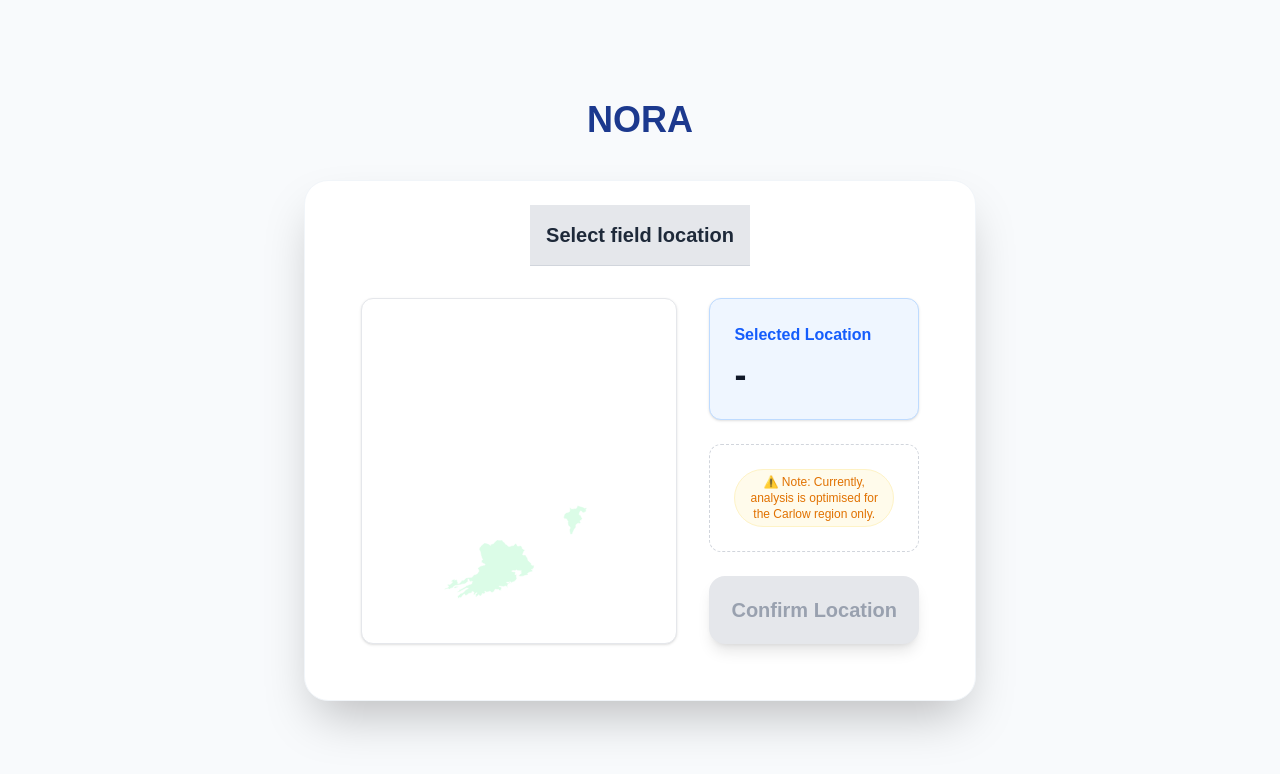
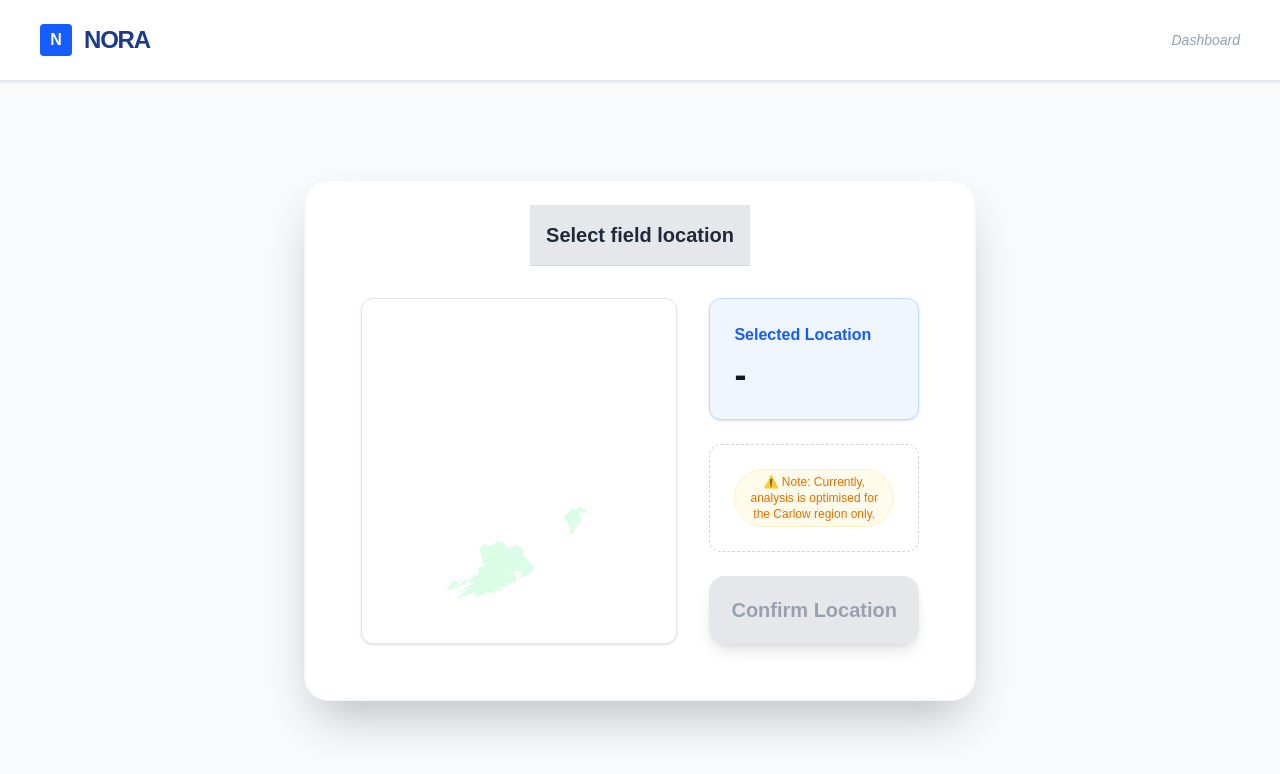
Before and after one commit to RYEONGRYEONG/NORA, a Next.js app in the folder frontend/: page / in a window 1280 px wide. Shown: the top 774 px of the page. Built offline with nearby package versions, Linux system fonts and the light colour scheme.

Commit message:
refine layout

```diff
--- a/frontend/app/page.tsx
+++ b/frontend/app/page.tsx
@@ -3,9 +3,23 @@ import Map from './map'
 
 export default function Home(){
     return(
-        <main className="flex min-h-screen flex-col items-center justify-center p-24 bg-slate-50">
-            <h1 className="text-4xl font-bold mb-10 text-blue-900">NORA</h1>
-            <Map />
+        <main className="flex min-h-screen flex-col bg-slate-50">
+<header className="w-full py-6 px-10 bg-white border-b border-slate-200 flex justify-between items-center shadow-sm">
+                <div className="flex items-center gap-3">
+                    <div className="w-8 h-8 bg-blue-600 rounded flex items-center justify-center text-white font-black">N</div>
+                    <h1 className="text-2xl font-black text-blue-900 tracking-tighter">NORA</h1>
+                </div>
+                <p className="text-sm text-slate-400 font-medium italic hidden md:block">
+                    Dashboard
+                </p>
+            </header>
+
+            <section className="flex-1 flex items-center justify-center p-6 md:p-12">
+                <div className="w-full max-w-6xl h-full flex items-center justify-center">
+                    <Map />
+                </div>
+            </section>
+
         </main>
     );
 }
```
